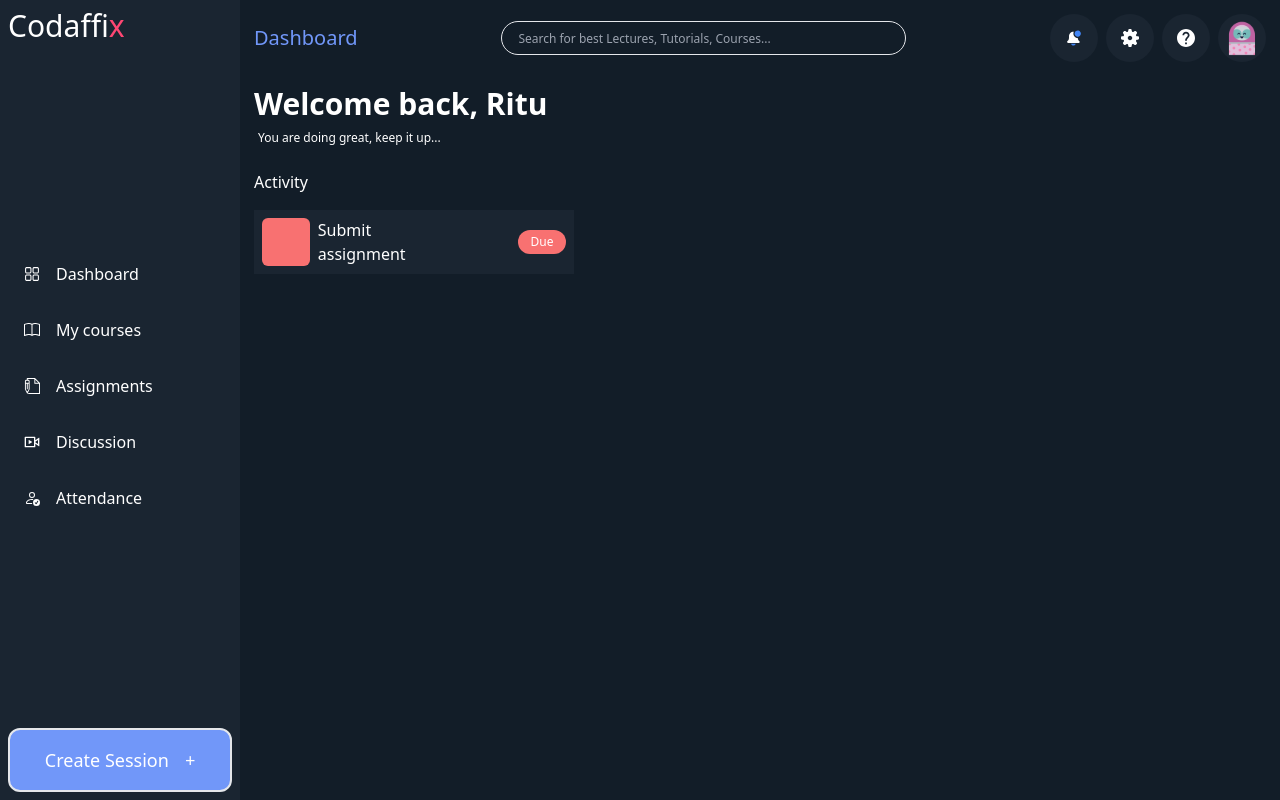
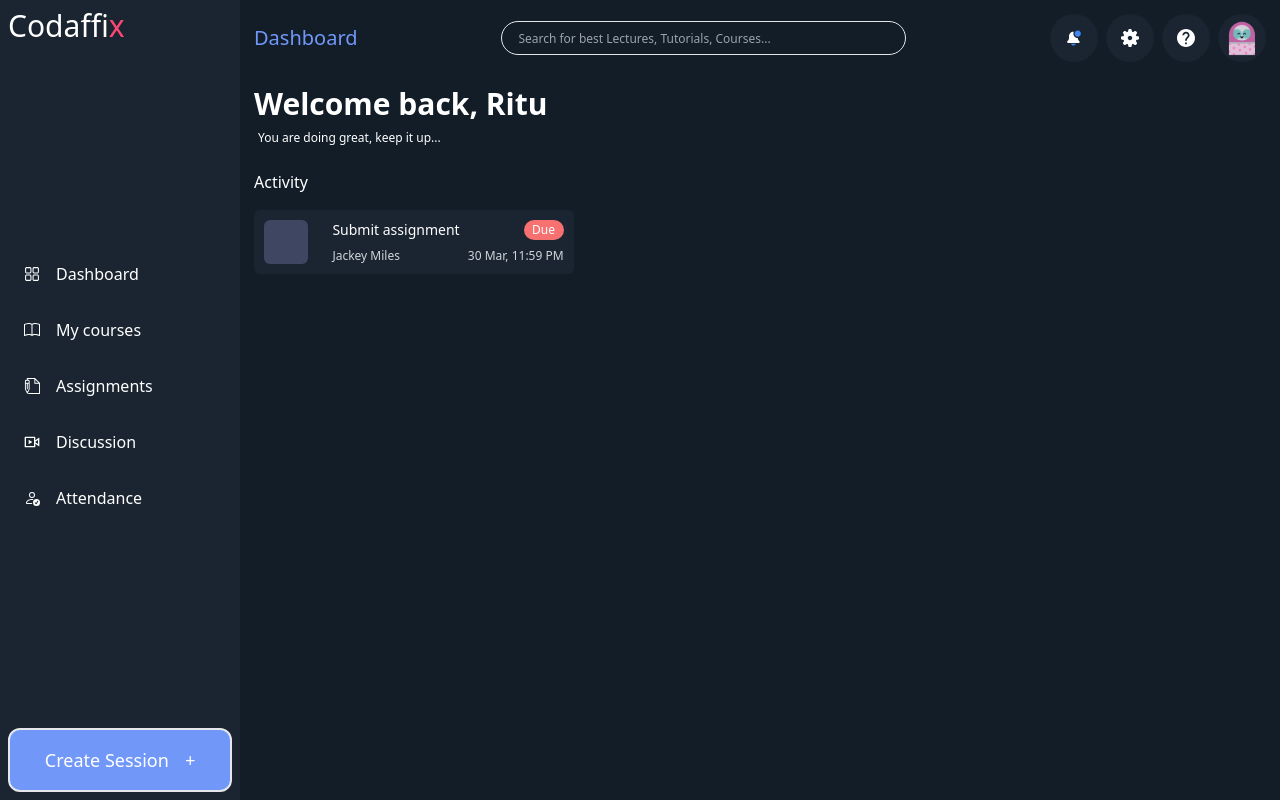
Before and after one commit to Rutuza/E-learning-App, a React (Vite) app: page / in a window 1280 px wide. Built offline with nearby package versions, Linux system fonts and the light colour scheme.

Commit message:
one activity card done

```diff
--- a/src/components/Act_content.jsx
+++ b/src/components/Act_content.jsx
@@ -3,9 +3,16 @@ import Due_btn from './Due_btn';
 
 function Act_content() {
   return (
-    <div className='flex gap-14'>
-      <div>Submit assignment</div>
-      <button type="button"><Due_btn /></button>
+    <div>
+      <div className='flex items-center gap-16'>
+        <div className='text-sm'>Submit assignment</div>
+        <button type="button"><Due_btn /></button>
+      </div>
+
+      <div className="date_time mt-2 text-xs text-gray-300 flex justify-between">
+        <div className="">Jackey Miles</div>
+        <div>30 Mar, 11:59 PM</div>
+      </div>
     </div>
   );
 }
--- a/src/components/Actvty.jsx
+++ b/src/components/Actvty.jsx
@@ -7,10 +7,10 @@ function Actvty() {
     <div>
       <div className="title">Activity</div>
       <div className='mt-3'>
-        <div className='bg-light_navy w-80 h-16 p-2'>
-            <div className='flex gap-2'>
-                <SquareBox />
-                <Act_content></Act_content>
+        <div className='bg-light_navy w-80 h-16 relative flex items-center justify-center rounded-md'>
+            <div className='flex gap-4'>
+                <div><SquareBox /></div>
+                <div><Act_content /></div>
             </div>
         </div>
       </div>
--- a/src/components/Due_btn.jsx
+++ b/src/components/Due_btn.jsx
@@ -2,7 +2,7 @@ import React from 'react';
 
 function Due_btn() {
   return (
-    <div className='bg-red-400 w-12 py-1 rounded-full flex justify-center'>
+    <div className='bg-red-400 w-10 h-5 rounded-full flex justify-center'>
       <button type="button" className='text-xs'>Due</button>
     </div>
   );
--- a/src/components/SquareBox.jsx
+++ b/src/components/SquareBox.jsx
@@ -2,7 +2,7 @@ import React from 'react';
 
 function SquareBox() {
   return (
-    <div className='bg-red-400 w-12 h-12 rounded-md'>
+    <div className='bg-slate_blue w-11 h-11 rounded-md'>
 
     </div>
   );
```
